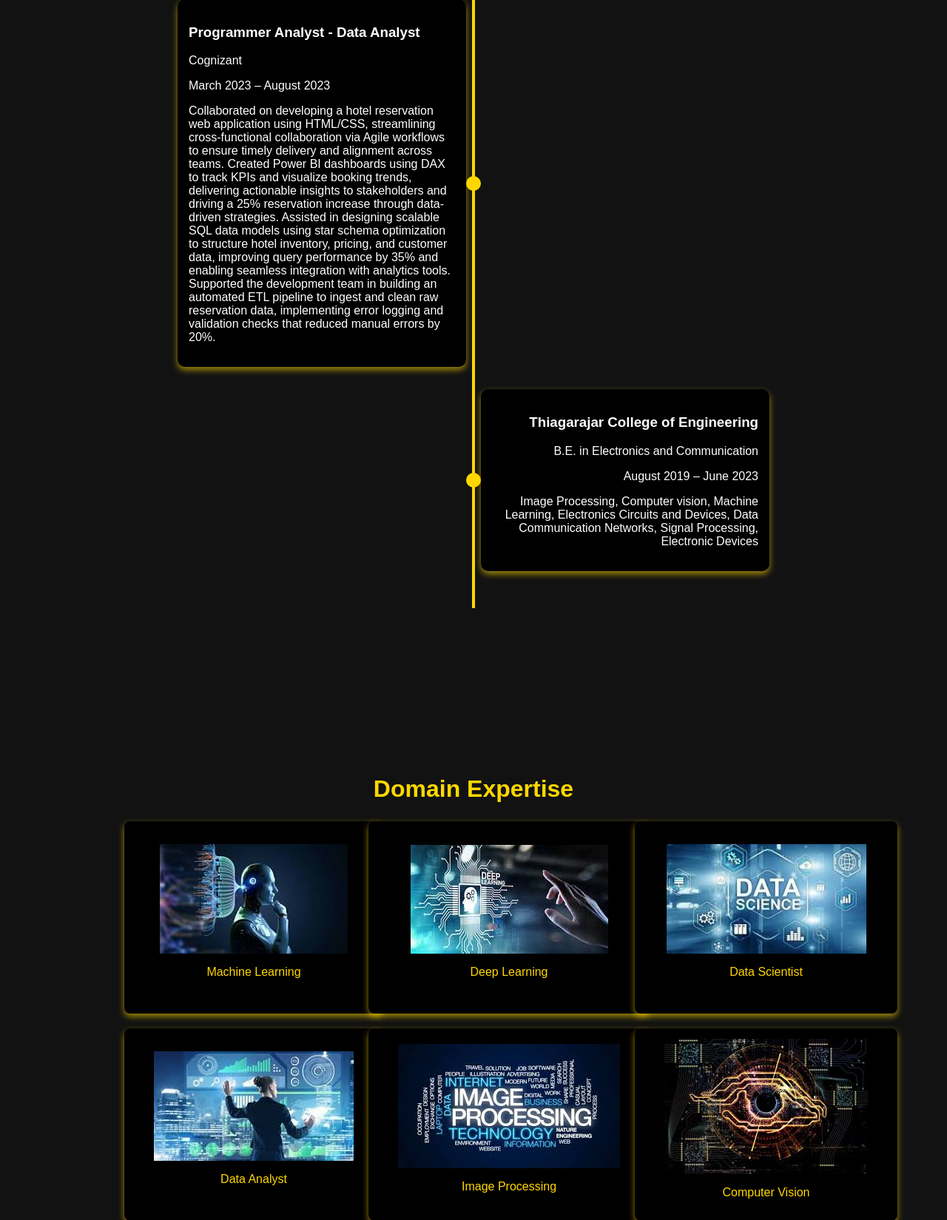
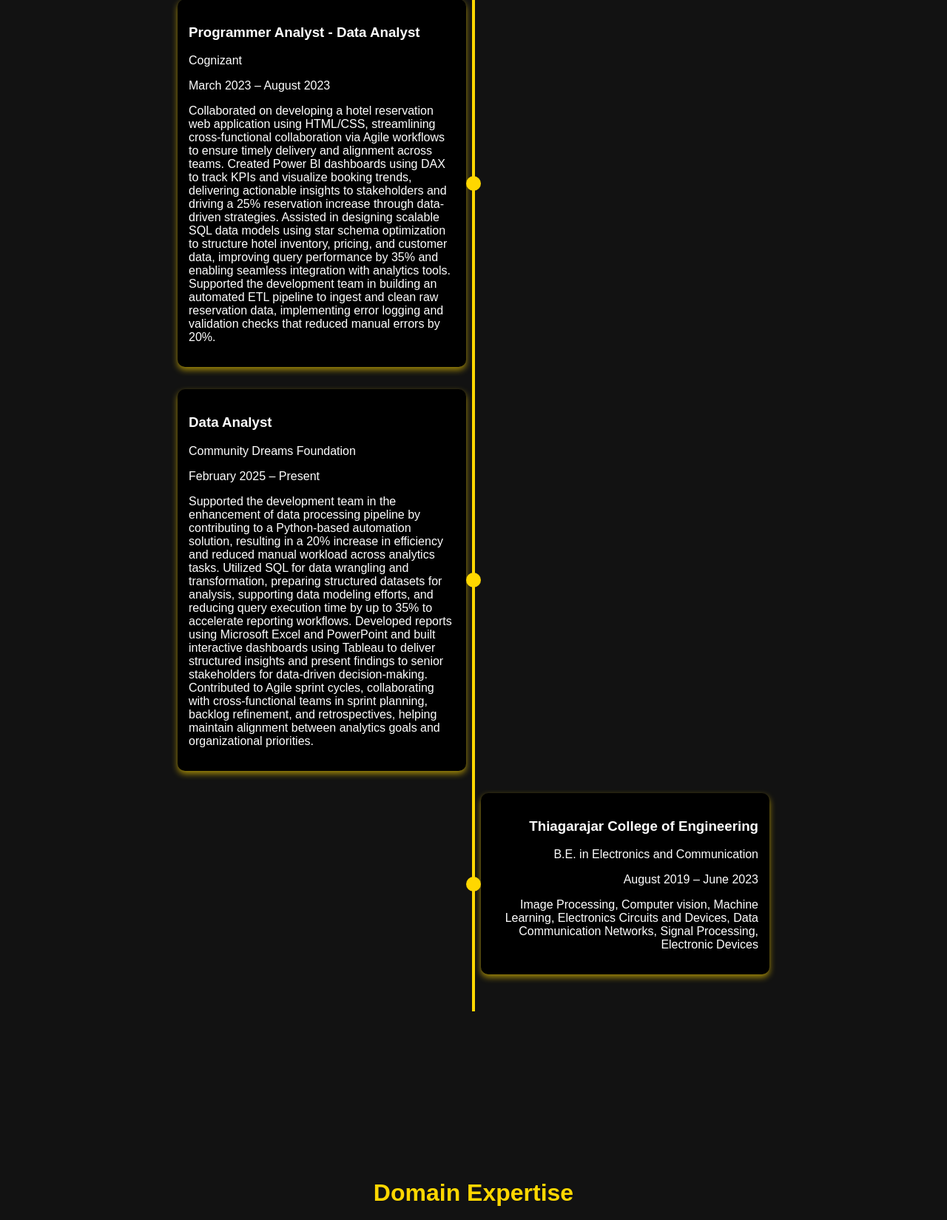
Before and after one commit to vslokesh05/Lokesh-Velmurugan-Sujatha-Portfolio, a Flask app: page / in a window 1280 px wide. Shown: the part 2629-4278 px from the top of the page at 74% size. Run offline with Flask 2, Linux system fonts and the light colour scheme.

Commit message:
index.html

```diff
--- a/templates/index.html
+++ b/templates/index.html
@@ -94,6 +94,19 @@
                    Created Power BI dashboards using DAX to track KPIs and visualize booking trends, delivering actionable insights to stakeholders and driving a 25% reservation increase through data-driven strategies.
                    Assisted in designing scalable SQL data models using star schema optimization to structure hotel inventory, pricing, and customer data, improving query performance by 35% and enabling seamless integration with analytics tools.
                    Supported the development team in building an automated ETL pipeline to ingest and clean raw reservation data, implementing error logging and validation checks that reduced manual errors by 20%.
+                </p>
+            </div>
+        </div>
+        <div class="timeline-item right">
+            <div class="dot"></div>
+            <div class="timeline-content">
+                <h3>Data Analyst </h3>
+                <p>Community Dreams Foundation</p>
+                <p>February  2025 – Present</p>
+                <p>Supported the development team in the enhancement of data processing pipeline by contributing to a Python-based automation solution, resulting in a 20% increase in efficiency and reduced manual workload across analytics tasks.
+                   Utilized SQL for data wrangling and transformation, preparing structured datasets for analysis, supporting data modeling efforts, and reducing query execution time by up to 35% to accelerate reporting workflows.
+                   Developed reports using Microsoft Excel and PowerPoint and built interactive dashboards using Tableau to deliver structured insights and present findings to senior stakeholders for data-driven decision-making.
+                   Contributed to Agile sprint cycles, collaborating with cross-functional teams in sprint planning, backlog refinement, and retrospectives, helping maintain alignment between analytics goals and organizational priorities.
                 </p>
             </div>
         </div>
```
